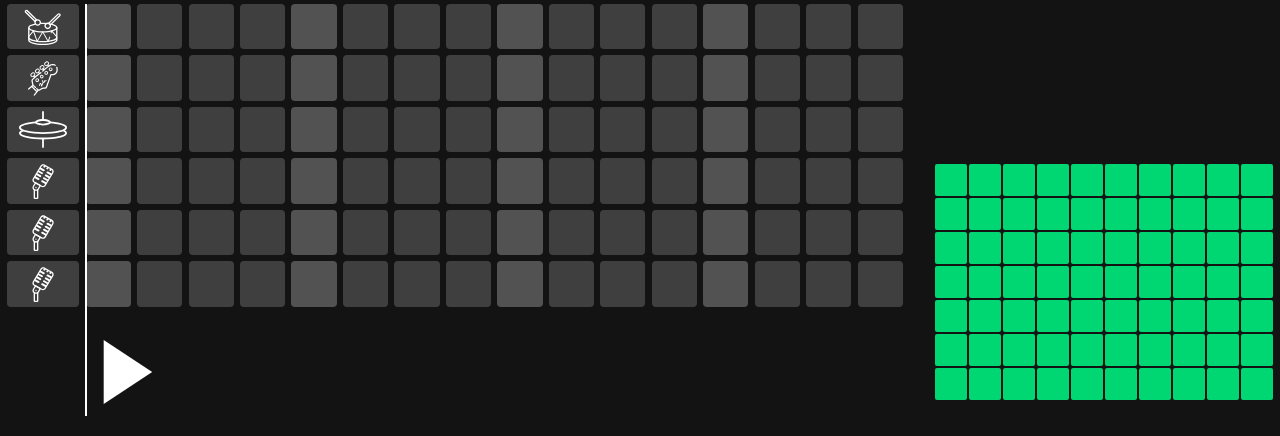
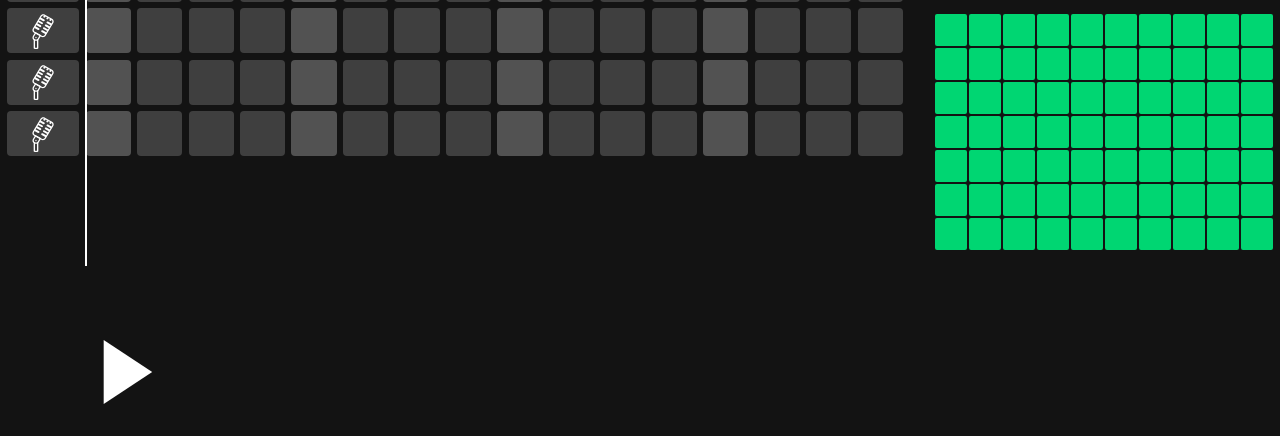
Before and after one commit to Laurens256/soundinator, a website built with Vite: page index.html in a window 1280 px wide. Shown: the part 364-800 px from the top of the page. Built offline with nearby package versions, Linux system fonts and the light colour scheme; files whose address does not match are found by name.

Commit message:
changed apdding

```diff
--- a/styles/main.css
+++ b/styles/main.css
@@ -22,7 +22,7 @@ body {
 
 main {
     display: flex;
-    padding: 23em 0 0 0;
+    padding: 17% 0 0 0;
     gap: 2em;
 }
 
```
